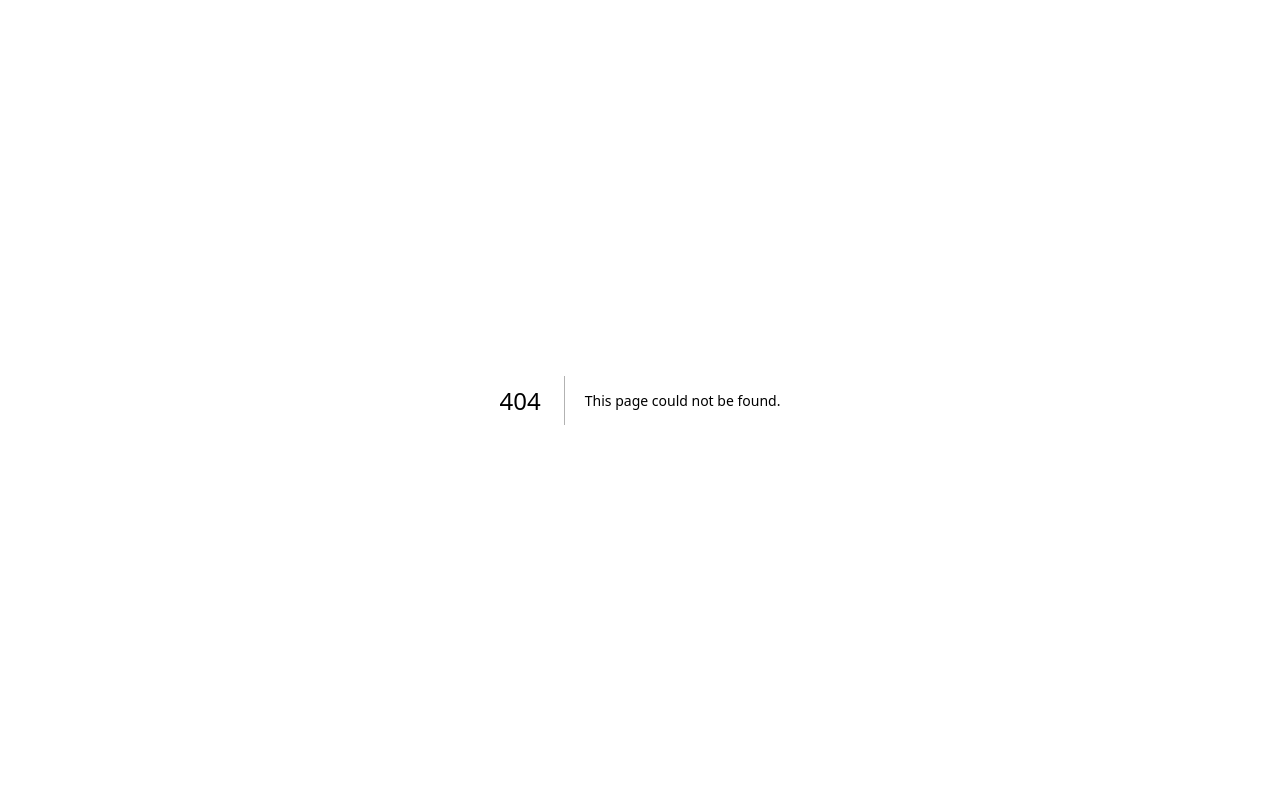
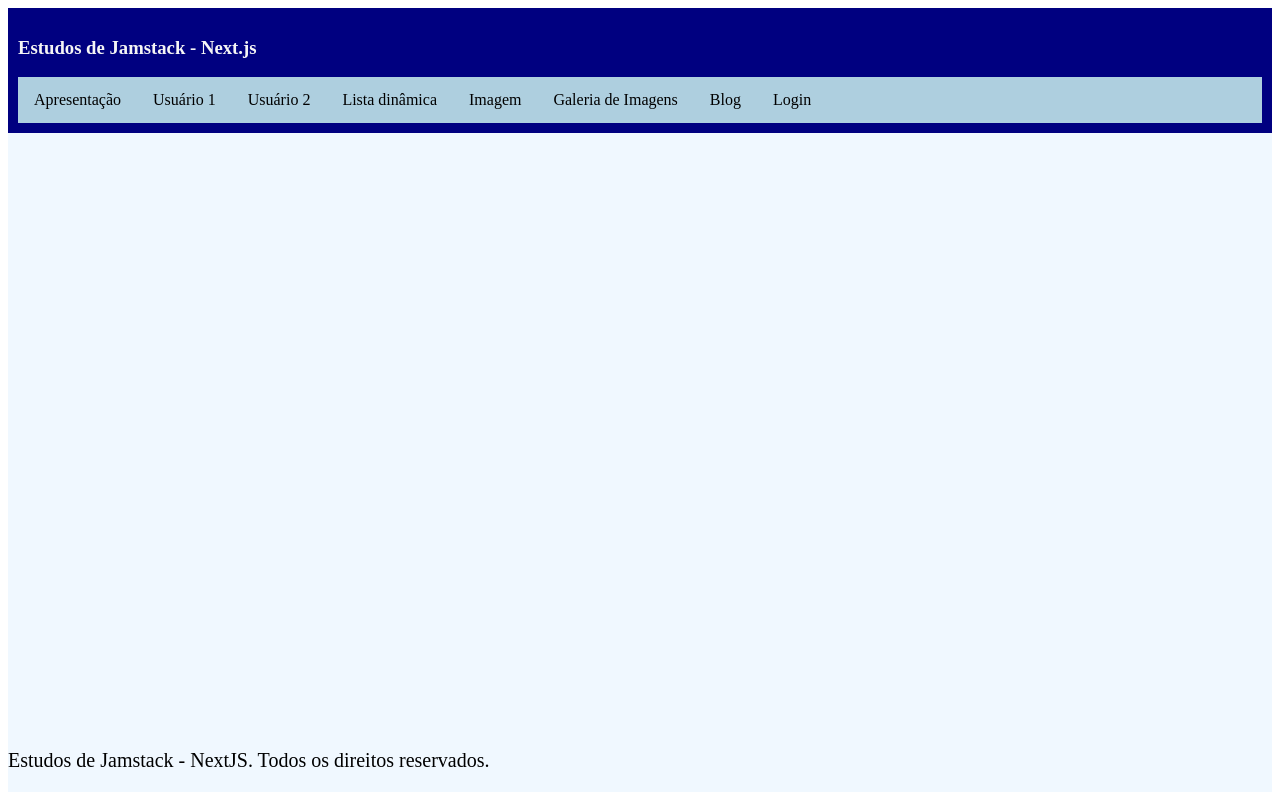
Before and after one commit to FlavioHaber/ProjetoFinalNextJS, a Next.js app: page /components/layout in a window 1280 px wide. Before the commit this address had no page. Built offline with nearby package versions, Linux system fonts and the light colour scheme.

Commit message:
Add files via upload

```diff
--- /dev/null
+++ b/pages/components/layout.tsx
@@ -0,0 +1,35 @@
+import Link from 'next/link';
+import '../styles/layout.css'
+import '../styles/footer.module.css'
+import Footer from './footer'
+
+import React, { ReactNode } from "react";
+
+interface Props {
+    children?: ReactNode
+    // any props that come into the component
+}
+
+export default function Layout({ children, ...Props }:Props) {
+    return (
+        <main className='layout'>
+            <div className='header'>
+                <h3>Estudos de Jamstack - Next.js</h3>
+                <nav className='topnav'>
+                    <Link href="/pagina0">Apresentação</Link>
+                    <Link href="/pagina1">Usuário 1</Link>
+                    <Link href="/pagina2">Usuário 2</Link>
+                    <Link href="/pagina3">Lista dinâmica</Link>
+                    <Link href="/pagina4">Imagem</Link>
+                    <Link href="/pagina5">Galeria de Imagens</Link>
+                    <Link href="/blog/">Blog</Link>
+                    <Link href="/">Login</Link>
+                </nav>
+            </div>
+            <div className='main'>
+                {children}
+            </div>
+            <Footer coyrightYear="2023"/>
+        </main >
+    )
+}
```
